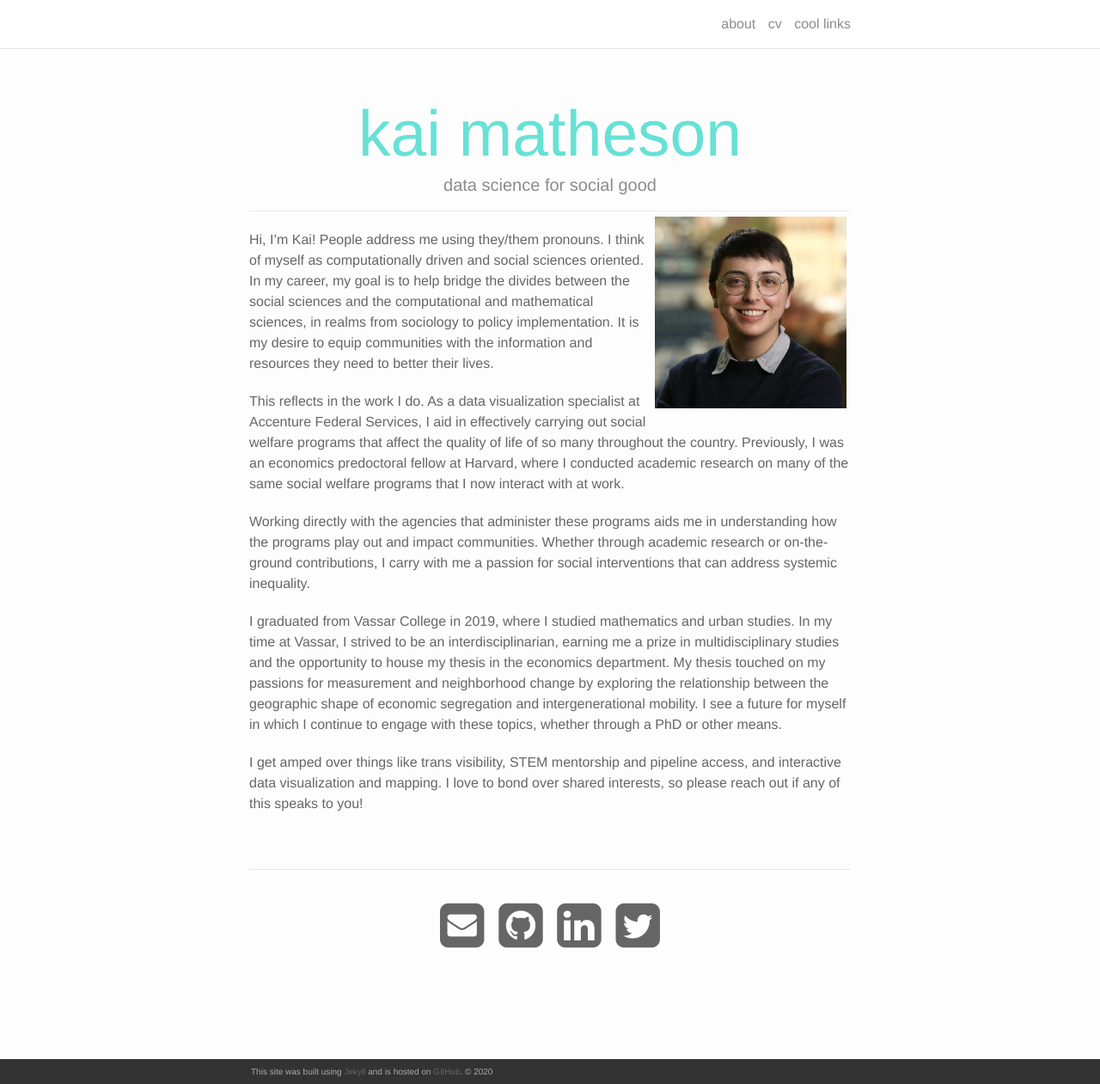
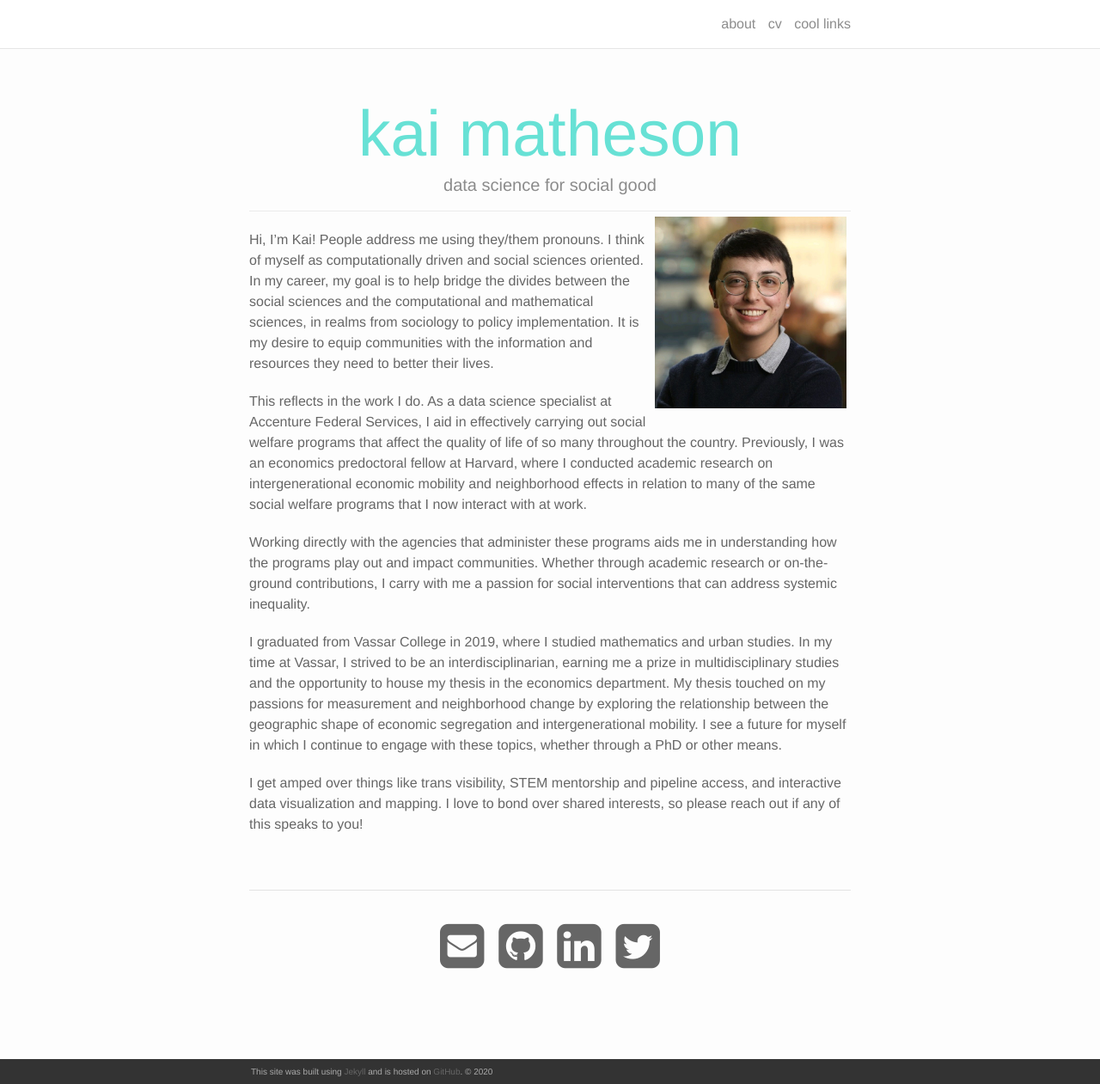
Before and after one commit to kaimath/kaimath.github.io, a Jekyll site: the page built from index.md, in a window 1280 px wide and 1261 px high. Shown: the whole window at 86% size. Built offline with Jekyll 4.4.1, drawn with Linux system fonts in a browser that asks for light colours; nearby versions of some CDN libraries; our own code applies the rules of GitHub Pages for plain Markdown files.

Commit message:
update to data science

```diff
--- a/index.md
+++ b/index.md
@@ -24,7 +24,7 @@ layout: default
 
 Hi, I’m Kai! People address me using they/them pronouns. I think of myself as computationally driven and social sciences oriented. In my career, my goal is to help bridge the divides between the social sciences and the computational and mathematical sciences, in realms from sociology to policy implementation. It is my desire to equip communities with the information and resources they need to better their lives.
 
-This reflects in the work I do. As a data visualization specialist at Accenture Federal Services, I aid in effectively carrying out social welfare programs that affect the quality of life of so many throughout the country. Previously, I was an economics predoctoral fellow at Harvard, where I conducted academic research on many of the same social welfare programs that I now interact with at work.
+This reflects in the work I do. As a data science specialist at Accenture Federal Services, I aid in effectively carrying out social welfare programs that affect the quality of life of so many throughout the country. Previously, I was an economics predoctoral fellow at Harvard, where I conducted academic research on intergenerational economic mobility and neighborhood effects in relation to many of the same social welfare programs that I now interact with at work.
 
 Working directly with the agencies that administer these programs aids me in understanding how the programs play out and impact communities. Whether through academic research or on-the-ground contributions, I carry with me a passion for social interventions that can address systemic inequality.
 
```
